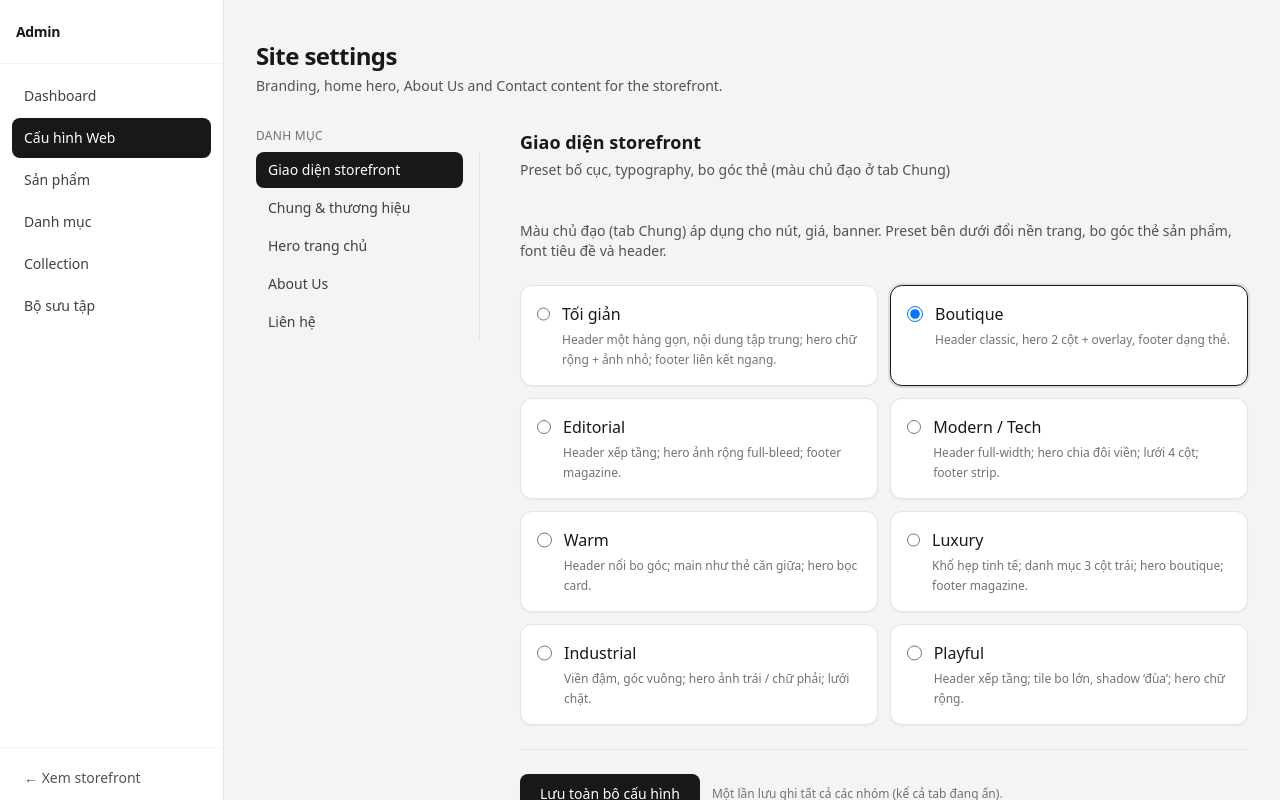
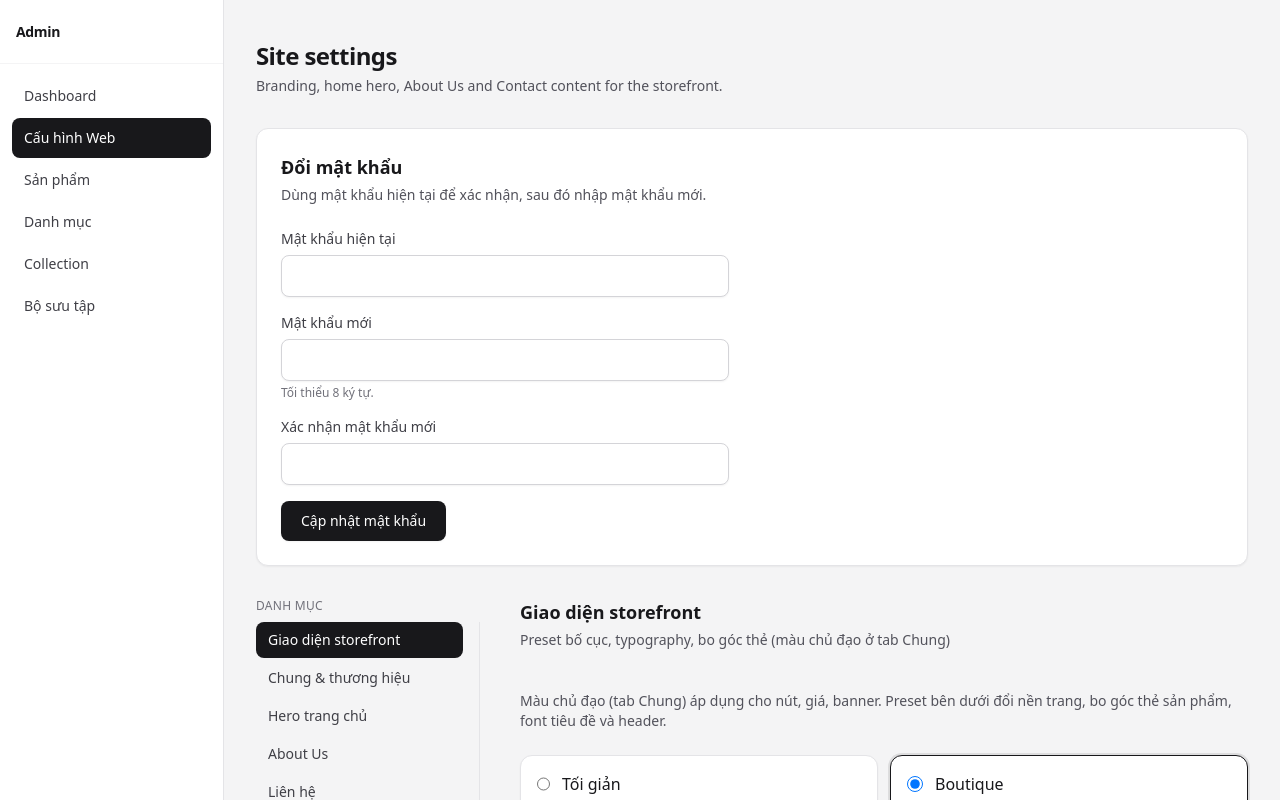
Before and after one commit to chuongdp/web_base, a Next.js app: page /admin/settings in a window 1280 px wide. Shown: the top 800 px of the page. Built offline with nearby package versions, Linux system fonts and the light colour scheme; no server answers; the database is empty.

Commit message:
update change password

```diff
--- /dev/null
+++ b/src/app/actions/changePasswordAction.ts
@@ -0,0 +1,51 @@
+"use server";
+
+import { auth } from "@/auth";
+import { prisma } from "@/lib/prisma";
+import { hashPassword, verifyPassword } from "@/lib/password";
+
+export type ChangePasswordState = { ok: boolean; error: string | null };
+
+const initial: ChangePasswordState = { ok: false, error: null };
+
+export async function changePasswordAction(
+  _prev: ChangePasswordState,
+  formData: FormData,
+): Promise<ChangePasswordState> {
+  const session = await auth();
+  const email = session?.user?.email?.trim().toLowerCase();
+  if (!email) {
+    return { ok: false, error: "Chưa đăng nhập." };
+  }
+
+  const currentPassword = String(formData.get("currentPassword") ?? "");
+  const newPassword = String(formData.get("newPassword") ?? "");
+  const confirmPassword = String(formData.get("confirmPassword") ?? "");
+
+  if (!currentPassword || !newPassword) {
+    return { ok: false, error: "Vui lòng điền đủ các trường." };
+  }
+  if (newPassword.length < 8) {
+    return { ok: false, error: "Mật khẩu mới tối thiểu 8 ký tự." };
+  }
+  if (newPassword !== confirmPassword) {
+    return { ok: false, error: "Mật khẩu xác nhận không khớp." };
+  }
+
+  const user = await prisma.user.findUnique({ where: { email } });
+  if (!user) {
+    return { ok: false, error: "Không tìm thấy tài khoản." };
+  }
+
+  const valid = await verifyPassword(currentPassword, user.passwordHash);
+  if (!valid) {
+    return { ok: false, error: "Mật khẩu hiện tại không đúng." };
+  }
+
+  await prisma.user.update({
+    where: { id: user.id },
+    data: { passwordHash: await hashPassword(newPassword) },
+  });
+
+  return { ...initial, ok: true };
+}
--- a/src/app/admin/settings/page.tsx
+++ b/src/app/admin/settings/page.tsx
@@ -1,3 +1,4 @@
+import { ChangePasswordForm } from "@/components/admin/ChangePasswordForm";
 import { SiteSettingsForm } from "@/components/admin/SiteSettingsForm";
 import { getSiteSetting } from "@/app/actions/settingActions";
 
@@ -92,7 +93,8 @@ export default async function AdminSettingsPage() {
       <p className="mt-1 text-sm text-zinc-600">
         Branding, home hero, About Us and Contact content for the storefront.
       </p>
-      <div className="mt-8">
+      <div className="mt-8 space-y-8">
+        <ChangePasswordForm />
         <SiteSettingsForm initial={initial} />
       </div>
     </div>
--- /dev/null
+++ b/src/components/admin/ChangePasswordForm.tsx
@@ -0,0 +1,89 @@
+"use client";
+
+import { useActionState, useEffect, useRef } from "react";
+import {
+  changePasswordAction,
+  type ChangePasswordState,
+} from "@/app/actions/changePasswordAction";
+
+const initial: ChangePasswordState = { ok: false, error: null };
+
+export function ChangePasswordForm() {
+  const [state, formAction, pending] = useActionState(changePasswordAction, initial);
+  const formRef = useRef<HTMLFormElement>(null);
+
+  useEffect(() => {
+    if (state.ok) {
+      formRef.current?.reset();
+    }
+  }, [state.ok]);
+
+  return (
+    <div className="rounded-xl border border-zinc-200 bg-white p-6 shadow-sm">
+      <h2 className="text-lg font-semibold text-zinc-900">Đổi mật khẩu</h2>
+      <p className="mt-1 text-sm text-zinc-600">Dùng mật khẩu hiện tại để xác nhận, sau đó nhập mật khẩu mới.</p>
+
+      <form ref={formRef} action={formAction} className="mt-6 max-w-md space-y-4">
+        <div>
+          <label htmlFor="currentPassword" className="mb-1.5 block text-sm font-medium text-zinc-700">
+            Mật khẩu hiện tại
+          </label>
+          <input
+            id="currentPassword"
+            name="currentPassword"
+            type="password"
+            autoComplete="current-password"
+            required
+            className="w-full rounded-lg border border-zinc-300 bg-white px-3 py-2.5 text-sm shadow-sm focus:border-zinc-500 focus:outline-none focus:ring-2 focus:ring-zinc-500/20"
+          />
+        </div>
+        <div>
+          <label htmlFor="newPassword" className="mb-1.5 block text-sm font-medium text-zinc-700">
+            Mật khẩu mới
+          </label>
+          <input
+            id="newPassword"
+            name="newPassword"
+            type="password"
+            autoComplete="new-password"
+            required
+            minLength={8}
+            className="w-full rounded-lg border border-zinc-300 bg-white px-3 py-2.5 text-sm shadow-sm focus:border-zinc-500 focus:outline-none focus:ring-2 focus:ring-zinc-500/20"
+          />
+          <p className="mt-1 text-xs text-zinc-500">Tối thiểu 8 ký tự.</p>
+        </div>
+        <div>
+          <label htmlFor="confirmPassword" className="mb-1.5 block text-sm font-medium text-zinc-700">
+            Xác nhận mật khẩu mới
+          </label>
+          <input
+            id="confirmPassword"
+            name="confirmPassword"
+            type="password"
+            autoComplete="new-password"
+            required
+            minLength={8}
+            className="w-full rounded-lg border border-zinc-300 bg-white px-3 py-2.5 text-sm shadow-sm focus:border-zinc-500 focus:outline-none focus:ring-2 focus:ring-zinc-500/20"
+          />
+        </div>
+
+        {state.error ? (
+          <p className="rounded-lg border border-red-200 bg-red-50 px-3 py-2 text-sm text-red-800">{state.error}</p>
+        ) : null}
+        {state.ok ? (
+          <p className="rounded-lg border border-green-200 bg-green-50 px-3 py-2 text-sm text-green-800">
+            Đã cập nhật mật khẩu.
+          </p>
+        ) : null}
+
+        <button
+          type="submit"
+          disabled={pending}
+          className="rounded-lg bg-zinc-900 px-5 py-2.5 text-sm font-medium text-white shadow-sm transition hover:bg-zinc-800 disabled:opacity-60"
+        >
+          {pending ? "Đang lưu…" : "Cập nhật mật khẩu"}
+        </button>
+      </form>
+    </div>
+  );
+}
```
